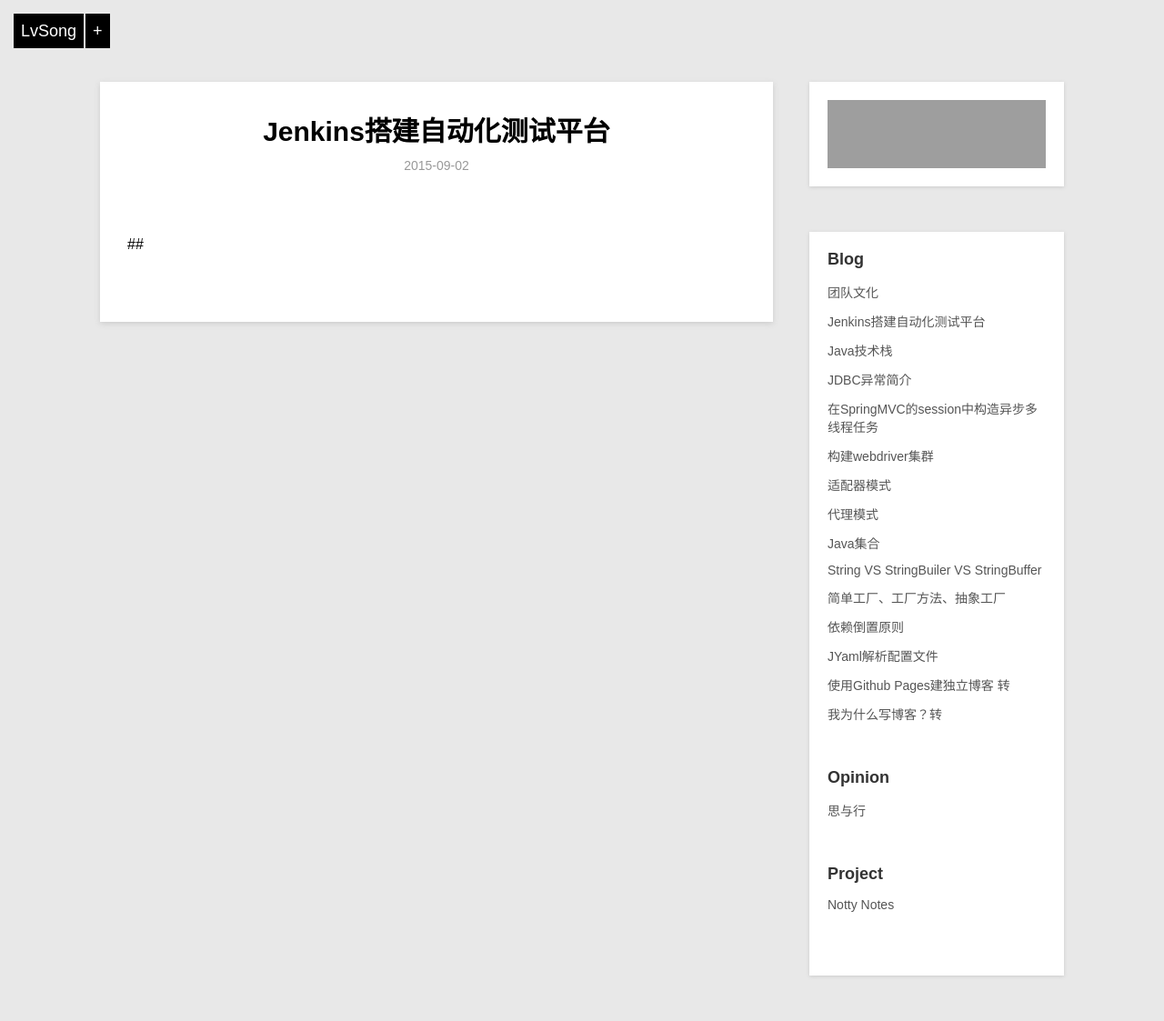
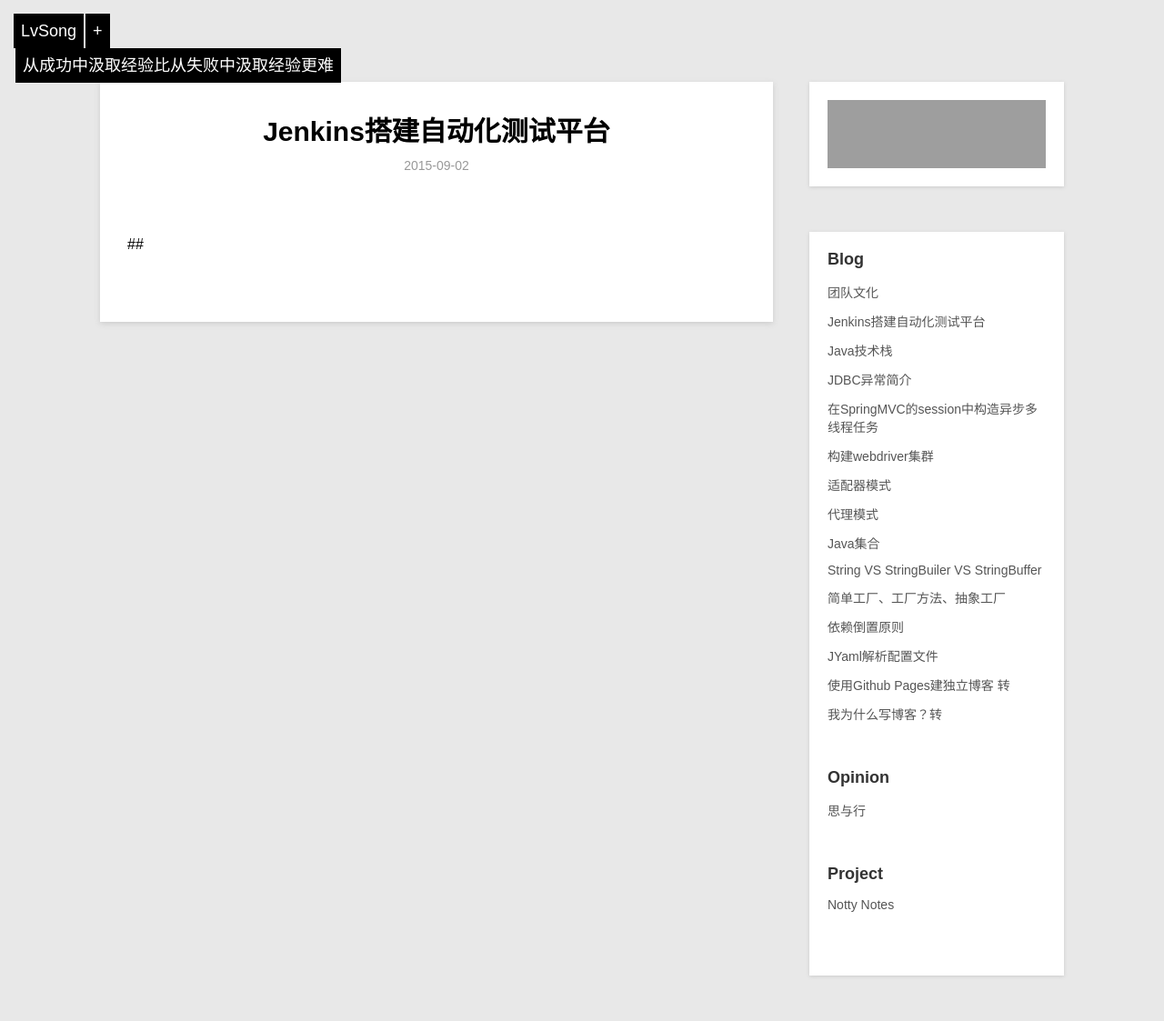
Before and after one commit to singintherain/singintherain.github.io, a Jekyll site: the page built from _posts/blog/2015-09-02-jenkins-auto-test.md, in a window 1280 px wide. Shown: the whole page at 91% size. Built offline with Jekyll 4.4.1, drawn with Linux system fonts in a browser that asks for light colours; Markdown is read by kramdown in place of the engine named in the settings; grey boxes are pictures that could not be loaded.

Commit message:
upate picture

```diff
--- a/_layouts/default.html
+++ b/_layouts/default.html
@@ -22,6 +22,9 @@
             <a class="home-menu-icon" href="/">LvSong</a>
             <a class="home-follow" href="#" title="Contact Me">+</a>
         </div>
+        <div>
+            <a class="home-follow">从成功中汲取经验比从失败中汲取经验更难</a>
+        </div>
         <div class="home-contact">
             <a href="https://github.com/singintherain" target="_blank" style="margin-left:-5px;"><img src="https://github.com/fluidicon.png" alt="" width="25"/></a>
         </div>
```
Also changed, not shown: images/backbonechrome/person.jpg (added), images/backbonechrome/simple.jpeg (added), images/backbonechrome/sky.jpg (added).
